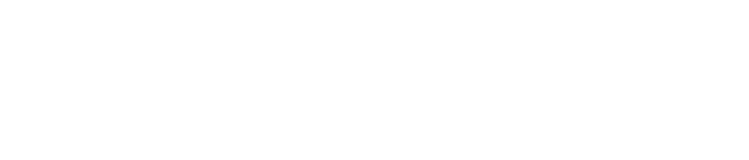
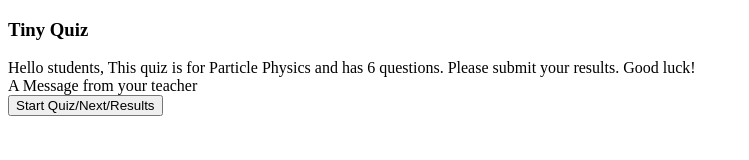
Before and after one commit to jacobpaine/tiny-quiz, a plain HTML site: page index.html in a window 1280 px wide. Shown: the whole page, without its empty margins (0-749 px from the left). Drawn offline with Linux system fonts and the light colour scheme.

Commit message:
Adds mockData for subject, and initiating function for intro

```diff
--- a/index.html
+++ b/index.html
@@ -1,14 +1,36 @@
 <!DOCTYPE html>
 <html lang="en">
-<head>
-    <meta charset="UTF-8">
-    <meta name="viewport" content="width=device-width, initial-scale=1.0">
+  <head>
+    <meta charset="UTF-8" />
+    <meta name="viewport" content="width=device-width, initial-scale=1.0" />
     <title>Document</title>
-</head>
-<body>
+  </head>
+  <body>
+    <header>
+      <h3>Tiny Quiz</h3>
+    </header>
+    <div id="main">
+      <div id="intro-message"></div>
+    </div>
+    <div class="teacher-message">
+      A Message from your teacher
+    </div>
+    <button id="next-button">Start Quiz/Next/Results</button>
 
-    <script>
-        console.log('bork')
+    <script type="module">
+      import { data } from "./mockData.js";
+      console.log("data: ", data);
+
+      function initialSetup() {
+        document.getElementById(
+          "intro-message"
+        ).innerHTML = `Hello students, This quiz is for ${
+          data.introduction.subject
+        } and has ${
+          Object.keys(data.questions).length
+        } questions. Please submit your results. Good luck!`;
+      }
+      initialSetup();
     </script>
-</body>
+  </body>
 </html>
--- a/mockData.js
+++ b/mockData.js
@@ -1,32 +1,33 @@
 let data = {
-    "introduction":{
-        "header":"Header",
-        "body":"body"
-    },
-    "questions": {
-        "a": "First question",
-        "b": "Second question",
-        "c": "Third question",
-        "d": "Fourth question",
-        "e": "Fifth question",
-        "f": "Sixth question"
-    },
-    "answers": {
-        "a": "First answer",
-        "b": "Second answer",
-        "c": "Third answer",
-        "d": "Fourth answer",
-        "e": "Fifth answer",
-        "f": "Sixth answer"
-    },
-    "hints": {
-        "a":["Hint One", "Hint Two", "Hint Three"],
-        "b":["Hint One", "Hint Two", "Hint Three"],
-        "c":["Hint One", "Hint Two", "Hint Three"],
-        "d":["Hint One", "Hint Two", "Hint Three"],
-        "e":["Hint One", "Hint Two", "Hint Three"],
-        "f":["Hint One", "Hint Two", "Hint Three"]
-    }
-}
+  introduction: {
+    subject: "Particle Physics",
+    header: "Header",
+    body: "body",
+  },
+  questions: {
+    a: "First question",
+    b: "Second question",
+    c: "Third question",
+    d: "Fourth question",
+    e: "Fifth question",
+    f: "Sixth question",
+  },
+  answers: {
+    a: "First answer",
+    b: "Second answer",
+    c: "Third answer",
+    d: "Fourth answer",
+    e: "Fifth answer",
+    f: "Sixth answer",
+  },
+  hints: {
+    a: ["Hint One", "Hint Two", "Hint Three"],
+    b: ["Hint One", "Hint Two", "Hint Three"],
+    c: ["Hint One", "Hint Two", "Hint Three"],
+    d: ["Hint One", "Hint Two", "Hint Three"],
+    e: ["Hint One", "Hint Two", "Hint Three"],
+    f: ["Hint One", "Hint Two", "Hint Three"],
+  },
+};
 
-export { mockData };
+export { data };
```
